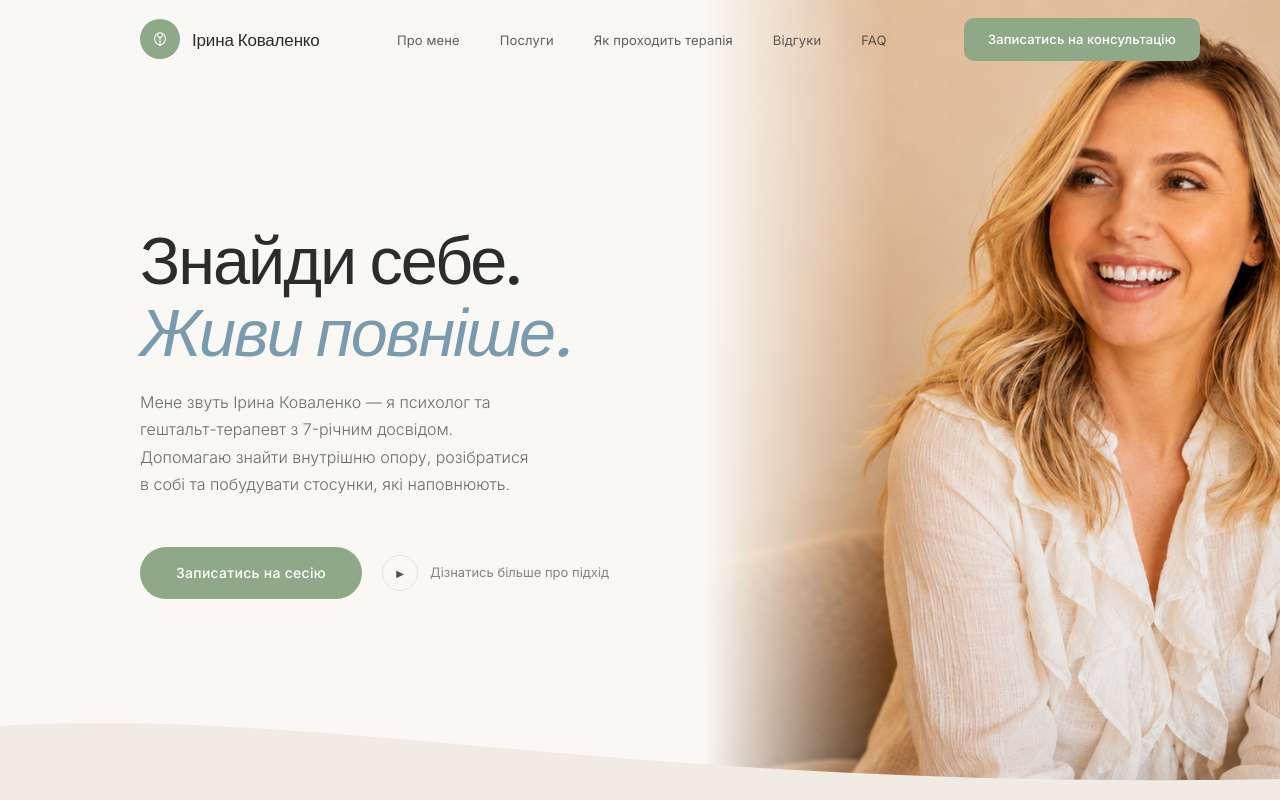
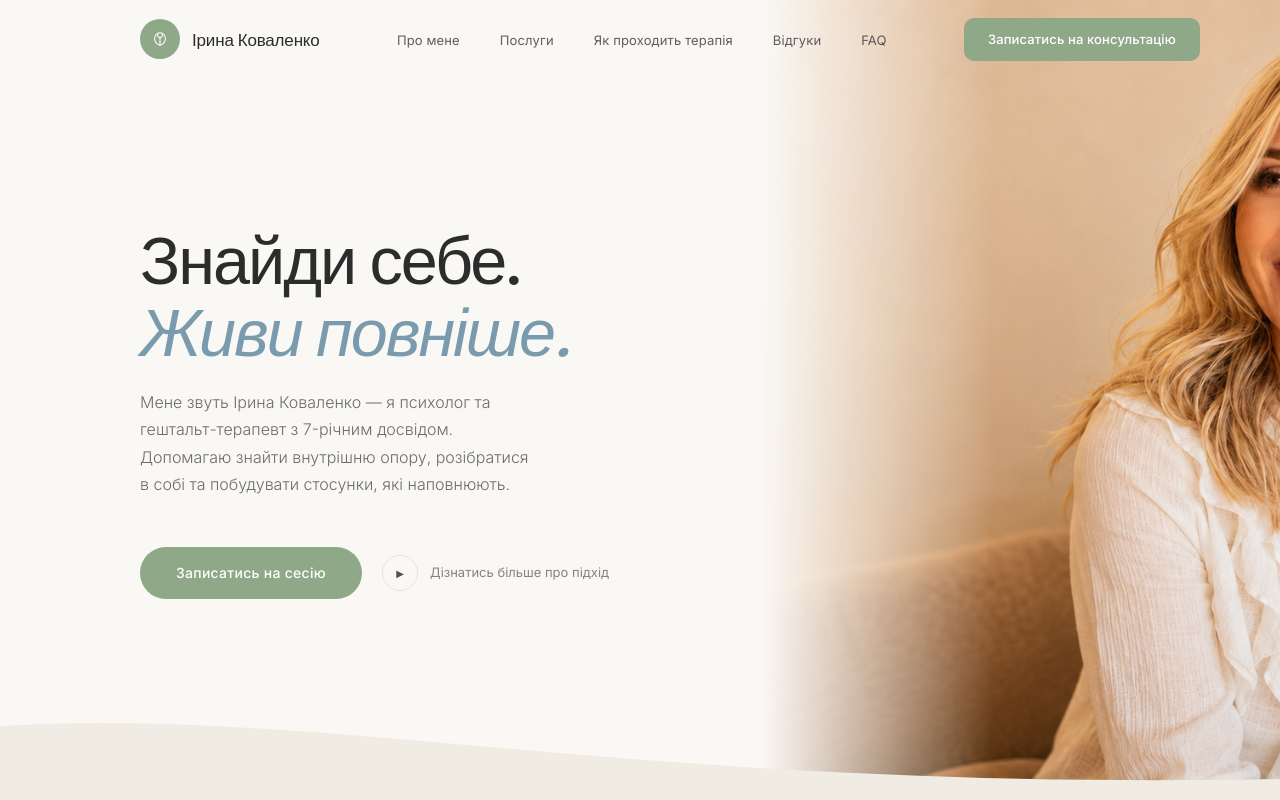
Before and after one commit to danylonahorniuk/psychologist-landing, a Next.js app: page / in a window 1280 px wide. Shown: the top 800 px of the page. Built offline with nearby package versions, Linux system fonts and the light colour scheme.

Commit message:
fix: widen hero gradient and adjust photo position to show interior

```diff
--- a/components/Hero.tsx
+++ b/components/Hero.tsx
@@ -129,7 +129,7 @@ export default function Hero() {
           src={PHOTO_URL}
           alt="Ірина Коваленко — психолог і коуч"
           fill
-          style={{ objectFit: "cover", objectPosition: "72% 22%" }}
+          style={{ objectFit: "cover", objectPosition: "50% 15%" }}
           sizes="(min-width: 1280px) 720px, 50vw"
           priority
         />
@@ -139,7 +139,7 @@ export default function Hero() {
             position: "absolute",
             inset: 0,
             background:
-              "linear-gradient(to right, var(--bg) 0%, transparent 32%)",
+              "linear-gradient(to right, var(--bg) 0%, var(--bg) 10%, transparent 50%)",
             pointerEvents: "none",
           }}
         />
```
